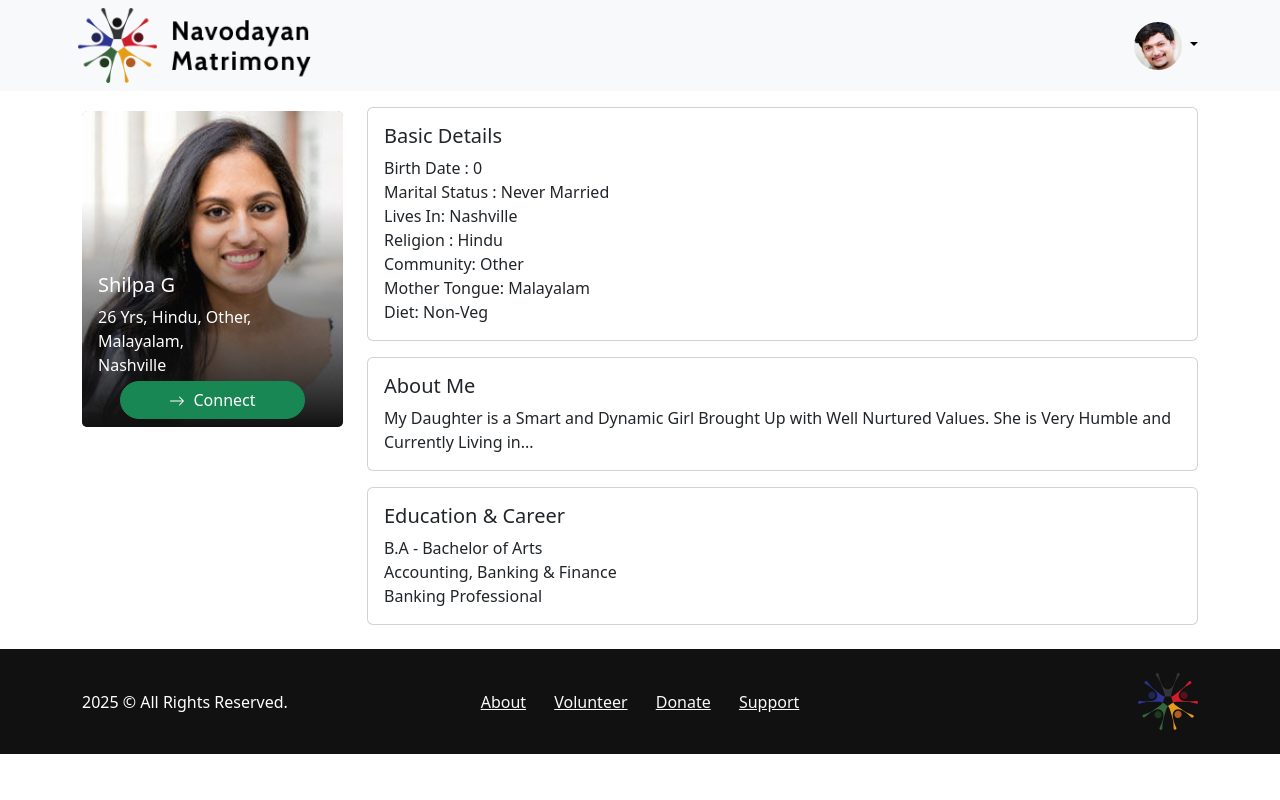
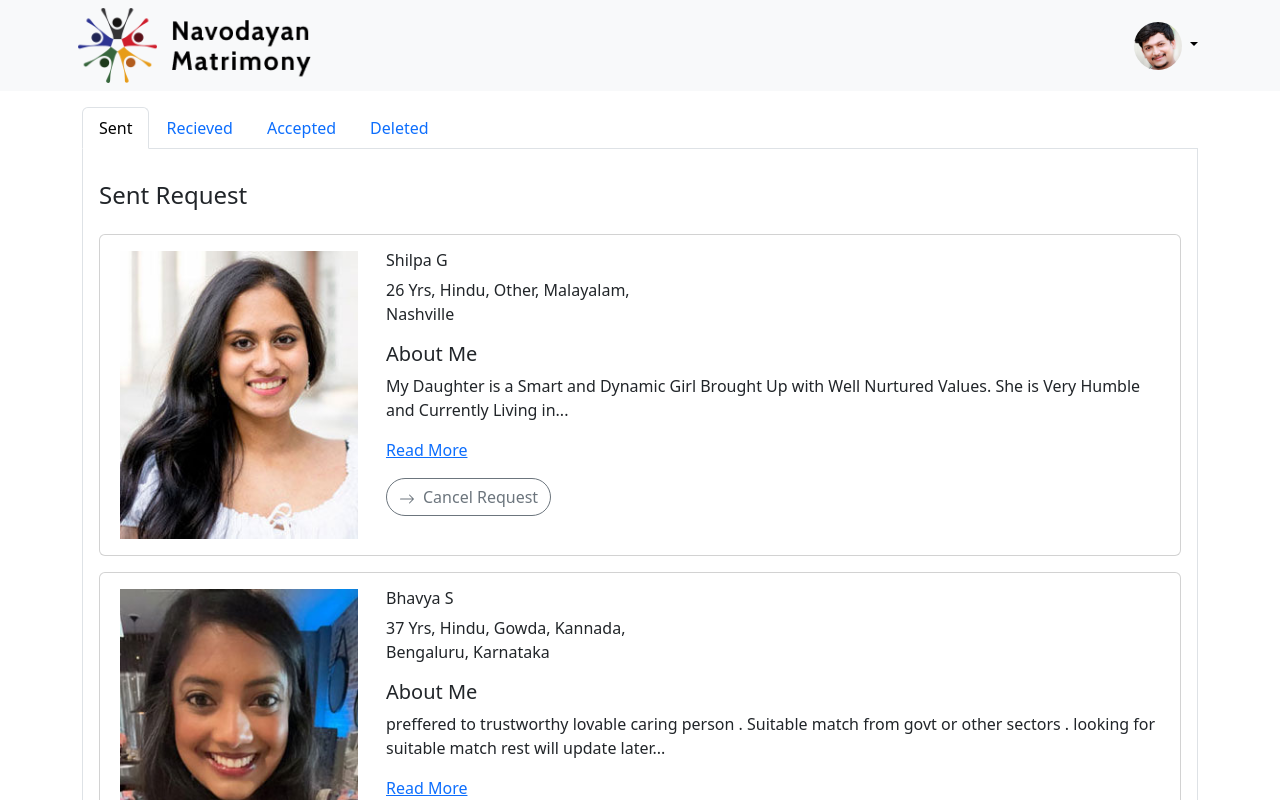
Before and after one commit to rjayaramegowda/honalu-react, a React (Vite) app: page / in a window 1280 px wide. Shown: the top 800 px of the page. Built offline with nearby package versions, Linux system fonts and the light colour scheme.

Commit message:
dashboard added

```diff
--- a/src/App.tsx
+++ b/src/App.tsx
@@ -1,3 +1,4 @@
+import Dashboard from "./pages/Dashboard";
 import { FilterList } from "./pages/FilterList";
 import ProfileDetailsPage from "./pages/ProfileDetailsPage";
 import ProfileListPage from "./pages/ProfileListPage";
@@ -6,7 +7,7 @@ import UserListCol from "./pages/UserListCol";
 const App = () => {
   return (
     <main className="row">
-      <ProfileDetailsPage />
+      <Dashboard />
     </main>
   );
 };
--- /dev/null
+++ b/src/pages/Dashboard.tsx
@@ -0,0 +1,66 @@
+import { useState } from "react";
+import ProfileCard2 from "./ProfileCard2";
+import { useAppSelector } from "../app/hooks";
+import { selectDataProvider } from "../features/counter/counterSlice";
+import { Profile } from "../models/profile.model";
+
+const Dashboard = () => {
+  const [activeTab, setActiveTab] = useState("Sent");
+
+  const dataProvider = useAppSelector(selectDataProvider);
+  const listItems = dataProvider.map((vo: Profile) => (
+    <ProfileCard2 vo={vo} key={vo.basic.display_name + vo.basic.username} />
+  ));
+
+  return (
+    <div className="col-md-12">
+      <ul className="nav nav-tabs">
+        <li className="nav-item">
+          <button
+            onClick={(e) => setActiveTab("Sent")}
+            className={activeTab === "Sent" ? "nav-link active" : "nav-link"}
+            aria-current="page"
+          >
+            Sent
+          </button>
+        </li>
+        <li className="nav-item">
+          <button
+            onClick={(e) => setActiveTab("Recieved")}
+            className={
+              activeTab === "Recieved" ? "nav-link active" : "nav-link"
+            }
+          >
+            Recieved
+          </button>
+        </li>
+        <li className="nav-item">
+          <button
+            className={
+              activeTab === "Accepted" ? "nav-link active" : "nav-link"
+            }
+            onClick={(e) => setActiveTab("Accepted")}
+          >
+            Accepted
+          </button>
+        </li>
+        <li className="nav-item">
+          <button
+            className={activeTab === "Deleted" ? "nav-link active" : "nav-link"}
+            onClick={(e) => setActiveTab("Deleted")}
+          >
+            Deleted
+          </button>
+        </li>
+      </ul>
+      <div className="border p-3 mb-5" style={{ marginTop: "-1px" }}>
+        <h4 className="py-3">{activeTab} Request</h4>
+        {listItems}
+      </div>
+    </div>
+  );
+};
+
+Dashboard.propTypes = {};
+
+export default Dashboard;
--- /dev/null
+++ b/src/pages/ProfileCard2.tsx
@@ -0,0 +1,64 @@
+import React from "react";
+import PropTypes, { any } from "prop-types";
+import { Profile } from "../models/profile.model";
+
+const ProfileCard2 = (props: { vo: Profile | null | undefined }) => {
+  return (
+    <div className="card mb-3">
+      <div className="row g-0">
+        <div className="col-3">
+          <img
+            src={props.vo?.photo_details.photos[0].medium}
+            className="img-fluid rounded p-3 ms-1"
+            alt="..."
+          />
+        </div>
+        <div className="col-9">
+          <div className="card-body">
+            <h6 className="card-title">{props.vo?.basic.display_name}</h6>
+            <p className="card-text">
+              {props.vo?.basic.age} Yrs, {props.vo?.doctrine.religion},{" "}
+              {props.vo?.doctrine.caste}, {props.vo?.doctrine.mother_tongue},{" "}
+              <br />
+              {props.vo?.location.location}
+            </p>
+            <h5 className="card-title d-none d-md-block">About Me</h5>
+            <p className="card-text d-none d-md-block">
+              {props.vo?.trait.about_me}
+            </p>
+            <p className=" d-none d-md-block">
+              <a className="link-underline-primary " href="./profile.html">
+                Read More
+              </a>
+            </p>
+            <button
+              className="btn btn-outline-secondary rounded-pill"
+              type="button"
+            >
+              <svg
+                xmlns="http://www.w3.org/2000/svg"
+                width={16}
+                height={16}
+                fill="currentColor"
+                className="bi bi-arrow-right me-2"
+                viewBox="0 0 16 16"
+              >
+                <path
+                  fillRule="evenodd"
+                  d="M1 8a.5.5 0 0 1 .5-.5h11.793l-3.147-3.146a.5.5 0 0 1 .708-.708l4 4a.5.5 0 0 1 0 .708l-4 4a.5.5 0 0 1-.708-.708L13.293 8.5H1.5A.5.5 0 0 1 1 8"
+                />
+              </svg>
+              Cancel Request
+            </button>
+          </div>
+        </div>
+      </div>
+    </div>
+  );
+};
+
+ProfileCard2.propTypes = {
+  vo: any,
+};
+
+export default ProfileCard2;
```
